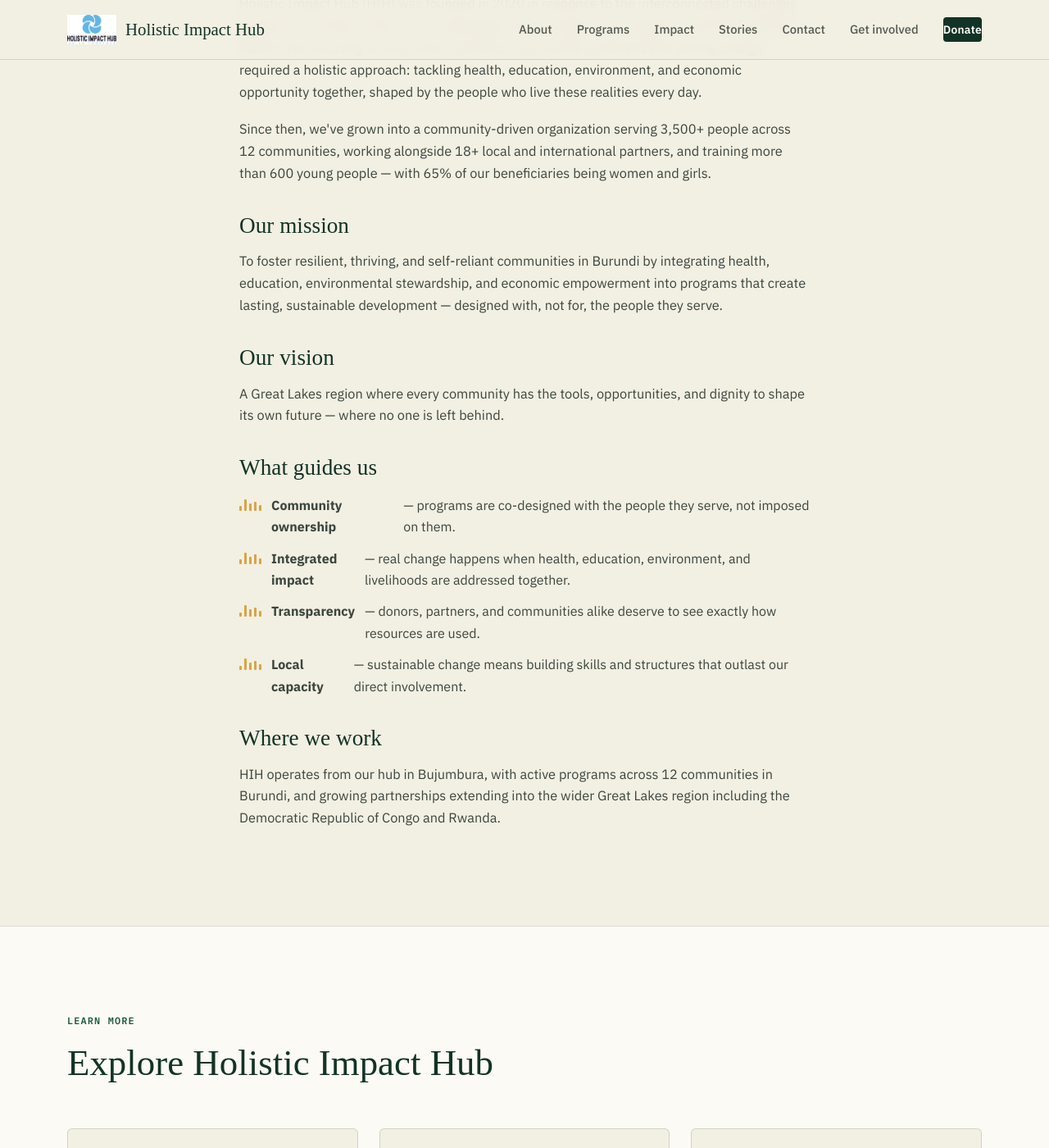
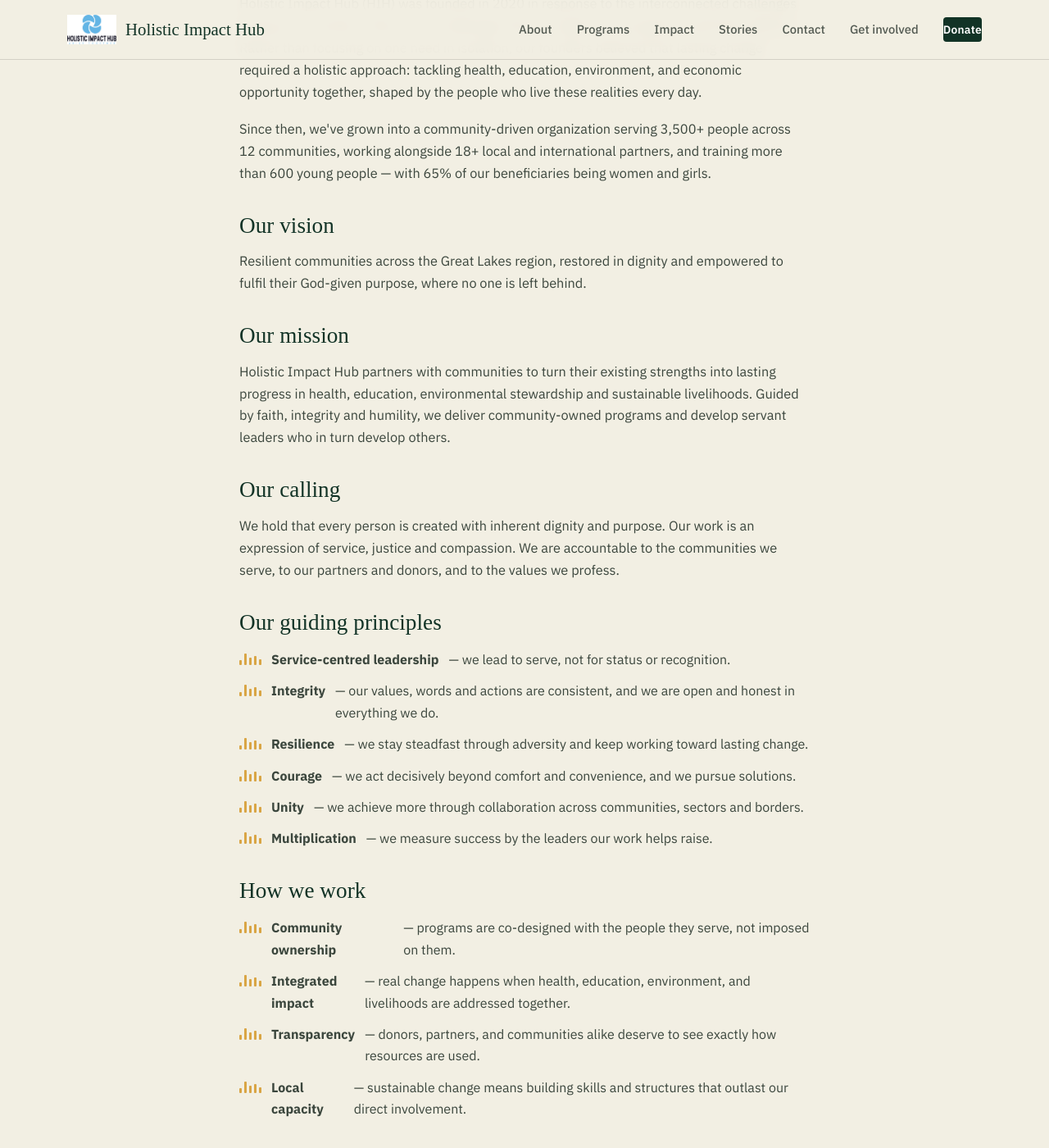
Before and after one commit to HIHweb/hih-website, a Jekyll site: the page built from about-us.html, in a window 1280 px wide and 1400 px high, scrolled down 614 px. Shown: the whole window at 82% size. Built offline with Jekyll 4.4.1, drawn with Linux system fonts in a browser that asks for light colours; some web fonts are replaced; a script that is not in the unit is left out.

Commit message:
Add files via upload

```diff
--- a/about-us.html
+++ b/about-us.html
@@ -17,13 +17,26 @@ title: About Us
     <p>Holistic Impact Hub (HIH) was founded in 2020 in response to the interconnected challenges facing communities in Burundi — challenges that no single-issue program could fully address. Rather than focusing on one need in isolation, our founders believed that lasting change required a holistic approach: tackling health, education, environment, and economic opportunity together, shaped by the people who live these realities every day.</p>
     <p>Since then, we've grown into a community-driven organization serving 3,500+ people across 12 communities, working alongside 18+ local and international partners, and training more than 600 young people — with 65% of our beneficiaries being women and girls.</p>
 
+    <h2 id="purpose">Our vision</h2>
+    <p>Resilient communities across the Great Lakes region, restored in dignity and empowered to fulfil their God-given purpose, where no one is left behind.</p>
+
     <h2>Our mission</h2>
-    <p>To foster resilient, thriving, and self-reliant communities in Burundi by integrating health, education, environmental stewardship, and economic empowerment into programs that create lasting, sustainable development — designed with, not for, the people they serve.</p>
+    <p>Holistic Impact Hub partners with communities to turn their existing strengths into lasting progress in health, education, environmental stewardship and sustainable livelihoods. Guided by faith, integrity and humility, we deliver community-owned programs and develop servant leaders who in turn develop others.</p>
 
-    <h2>Our vision</h2>
-    <p>A Great Lakes region where every community has the tools, opportunities, and dignity to shape its own future — where no one is left behind.</p>
+    <h2>Our calling</h2>
+    <p>We hold that every person is created with inherent dignity and purpose. Our work is an expression of service, justice and compassion. We are accountable to the communities we serve, to our partners and donors, and to the values we profess.</p>
 
-    <h2>What guides us</h2>
+    <h2>Our guiding principles</h2>
+    <ul>
+      <li><span class="rhythm" aria-hidden="true"><i></i><i></i><i></i><i></i><i></i></span><strong>Service-centred leadership</strong> — we lead to serve, not for status or recognition.</li>
+      <li><span class="rhythm" aria-hidden="true"><i></i><i></i><i></i><i></i><i></i></span><strong>Integrity</strong> — our values, words and actions are consistent, and we are open and honest in everything we do.</li>
+      <li><span class="rhythm" aria-hidden="true"><i></i><i></i><i></i><i></i><i></i></span><strong>Resilience</strong> — we stay steadfast through adversity and keep working toward lasting change.</li>
+      <li><span class="rhythm" aria-hidden="true"><i></i><i></i><i></i><i></i><i></i></span><strong>Courage</strong> — we act decisively beyond comfort and convenience, and we pursue solutions.</li>
+      <li><span class="rhythm" aria-hidden="true"><i></i><i></i><i></i><i></i><i></i></span><strong>Unity</strong> — we achieve more through collaboration across communities, sectors and borders.</li>
+      <li><span class="rhythm" aria-hidden="true"><i></i><i></i><i></i><i></i><i></i></span><strong>Multiplication</strong> — we measure success by the leaders our work helps raise.</li>
+    </ul>
+
+    <h2>How we work</h2>
     <ul>
       <li><span class="rhythm" aria-hidden="true"><i></i><i></i><i></i><i></i><i></i></span><strong>Community ownership</strong> — programs are co-designed with the people they serve, not imposed on them.</li>
       <li><span class="rhythm" aria-hidden="true"><i></i><i></i><i></i><i></i><i></i></span><strong>Integrated impact</strong> — real change happens when health, education, environment, and livelihoods are addressed together.</li>
```
